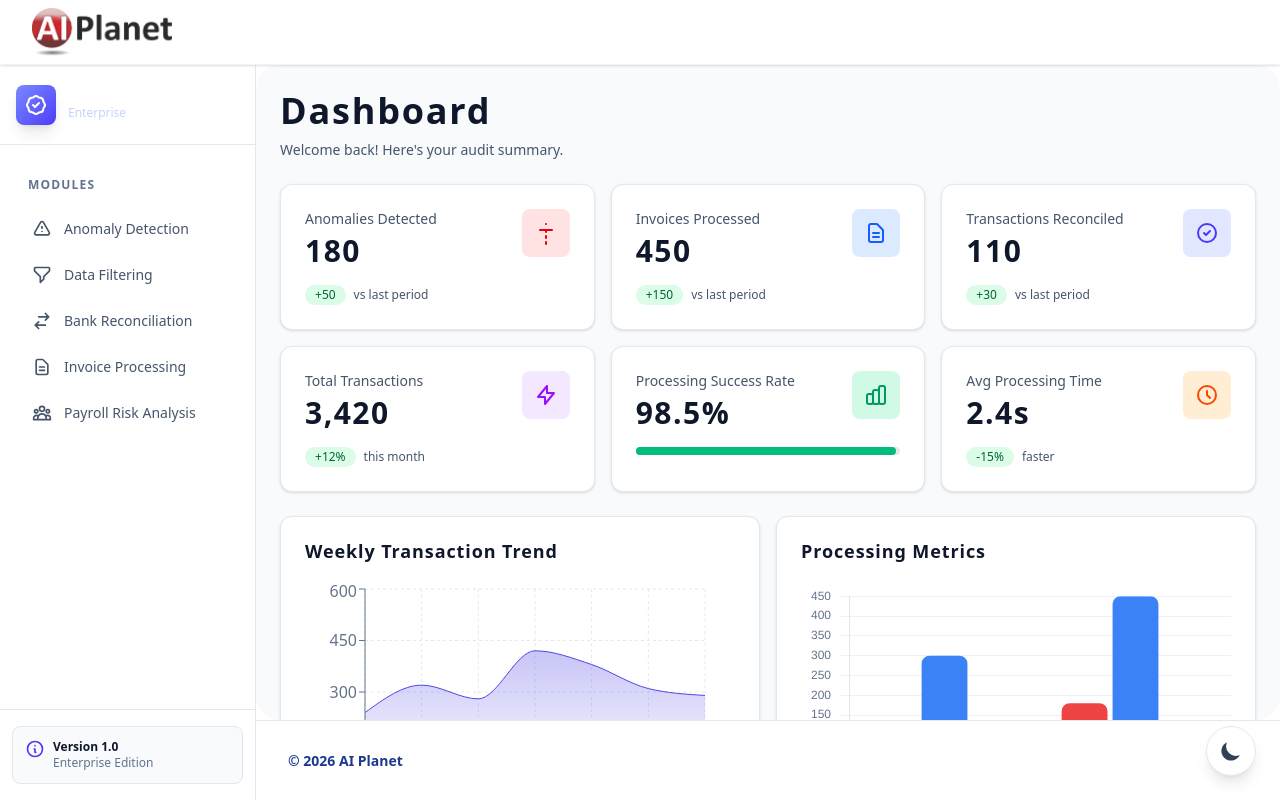
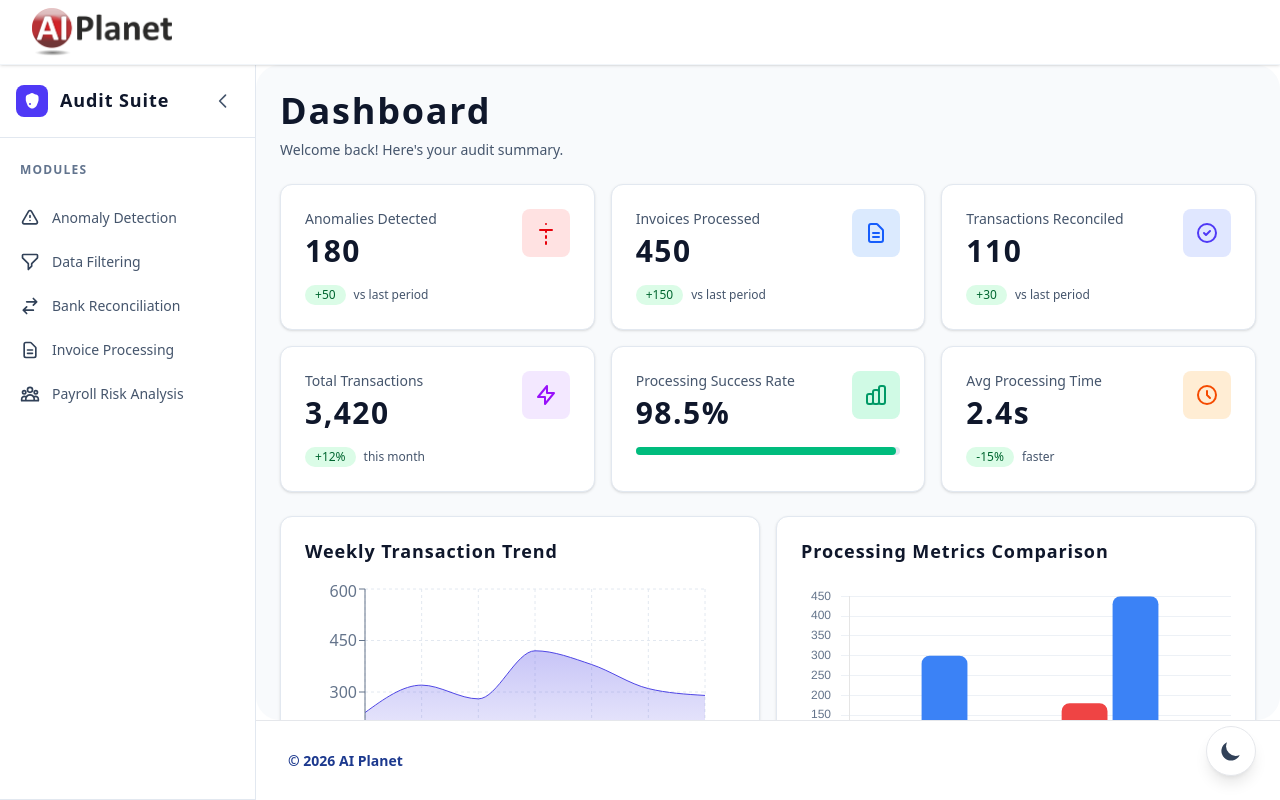
Before and after one commit to RaviKrishna-isowhiz/new_test_ai, a Next.js app: page /dashboard in a window 1280 px wide. Built offline with nearby package versions, Linux system fonts and the light colour scheme; a web font is replaced by a local one.

Commit message:
feat: redesign sidebar and update typography
Rebuild sidebar with minimal design and full dark/light mode support
Implement consistent typography system across dashboard sections

```diff
--- a/src/app/dashboard/page.tsx
+++ b/src/app/dashboard/page.tsx
@@ -12,6 +12,7 @@ import {
   Legend,
 } from "chart.js";
 import { useTheme } from "@/contexts/ThemeContext";
+import { typography } from "@/styles/typography";
 import {
   AreaChart,
   Area,
@@ -100,8 +101,8 @@ export default function DashboardPage() {
       <div className="w-full flex flex-col gap-6">
         {/* Header */}
         <div>
-          <h1 className="text-4xl font-bold text-slate-900 dark:text-white mb-2">Dashboard</h1>
-          <p className="text-slate-600 dark:text-slate-400 text-sm">Welcome back! Here&apos;s your audit summary.</p>
+          <h1 className={`${typography.pageTitle.full} mb-2`}>Dashboard</h1>
+          <p className={`${typography.body.full}`}>Welcome back! Here&apos;s your audit summary.</p>
         </div>
 
         {/* KPI Cards Grid - 2x3 */}
@@ -110,8 +111,8 @@ export default function DashboardPage() {
           <div className="bg-white dark:bg-slate-800 rounded-xl p-6 border border-slate-200 dark:border-slate-700 shadow-sm hover:shadow-md transition-shadow">
             <div className="flex items-start justify-between mb-4">
               <div>
-                <p className="text-slate-600 dark:text-slate-400 text-sm font-medium mb-1">Anomalies Detected</p>
-                <h3 className="text-3xl font-bold text-slate-900 dark:text-white">{dashboardData.anomalyFiles.current}</h3>
+                <p className={`${typography.kpiLabel.full} mb-1`}>Anomalies Detected</p>
+                <h3 className={`${typography.kpiValue.full}`}>{dashboardData.anomalyFiles.current}</h3>
               </div>
               <div className="p-3 bg-red-100 dark:bg-red-900/30 rounded-lg">
                 <svg className="w-6 h-6 text-red-600 dark:text-red-400" fill="none" stroke="currentColor" viewBox="0 0 24 24">
@@ -131,8 +132,8 @@ export default function DashboardPage() {
           <div className="bg-white dark:bg-slate-800 rounded-xl p-6 border border-slate-200 dark:border-slate-700 shadow-sm hover:shadow-md transition-shadow">
             <div className="flex items-start justify-between mb-4">
               <div>
-                <p className="text-slate-600 dark:text-slate-400 text-sm font-medium mb-1">Invoices Processed</p>
-                <h3 className="text-3xl font-bold text-slate-900 dark:text-white">{dashboardData.invoicesProcessed.current}</h3>
+                <p className={`${typography.kpiLabel.full} mb-1`}>Invoices Processed</p>
+                <h3 className={`${typography.kpiValue.full}`}>{dashboardData.invoicesProcessed.current}</h3>
               </div>
               <div className="p-3 bg-blue-100 dark:bg-blue-900/30 rounded-lg">
                 <svg className="w-6 h-6 text-blue-600 dark:text-blue-400" fill="none" stroke="currentColor" viewBox="0 0 24 24">
@@ -152,8 +153,8 @@ export default function DashboardPage() {
           <div className="bg-white dark:bg-slate-800 rounded-xl p-6 border border-slate-200 dark:border-slate-700 shadow-sm hover:shadow-md transition-shadow">
             <div className="flex items-start justify-between mb-4">
               <div>
-                <p className="text-slate-600 dark:text-slate-400 text-sm font-medium mb-1">Transactions Reconciled</p>
-                <h3 className="text-3xl font-bold text-slate-900 dark:text-white">{dashboardData.bankReconciled.current}</h3>
+                <p className={`${typography.kpiLabel.full} mb-1`}>Transactions Reconciled</p>
+                <h3 className={`${typography.kpiValue.full}`}>{dashboardData.bankReconciled.current}</h3>
               </div>
               <div className="p-3 bg-indigo-100 dark:bg-indigo-900/30 rounded-lg">
                 <svg className="w-6 h-6 text-indigo-600 dark:text-indigo-400" fill="none" stroke="currentColor" viewBox="0 0 24 24">
@@ -173,8 +174,8 @@ export default function DashboardPage() {
           <div className="bg-white dark:bg-slate-800 rounded-xl p-6 border border-slate-200 dark:border-slate-700 shadow-sm hover:shadow-md transition-shadow">
             <div className="flex items-start justify-between mb-4">
               <div>
-                <p className="text-slate-600 dark:text-slate-400 text-sm font-medium mb-1">Total Transactions</p>
-                <h3 className="text-3xl font-bold text-slate-900 dark:text-white">{dashboardData.totalTransactions.value.toLocaleString()}</h3>
+                <p className={`${typography.kpiLabel.full} mb-1`}>Total Transactions</p>
+                <h3 className={`${typography.kpiValue.full}`}>{dashboardData.totalTransactions.value.toLocaleString()}</h3>
               </div>
               <div className="p-3 bg-purple-100 dark:bg-purple-900/30 rounded-lg">
                 <svg className="w-6 h-6 text-purple-600 dark:text-purple-400" fill="none" stroke="currentColor" viewBox="0 0 24 24">
@@ -194,8 +195,8 @@ export default function DashboardPage() {
           <div className="bg-white dark:bg-slate-800 rounded-xl p-6 border border-slate-200 dark:border-slate-700 shadow-sm hover:shadow-md transition-shadow">
             <div className="flex items-start justify-between mb-4">
               <div>
-                <p className="text-slate-600 dark:text-slate-400 text-sm font-medium mb-1">Processing Success Rate</p>
-                <h3 className="text-3xl font-bold text-slate-900 dark:text-white">{dashboardData.successRate.value}%</h3>
+                <p className={`${typography.kpiLabel.full} mb-1`}>Processing Success Rate</p>
+                <h3 className={`${typography.kpiValue.full}`}>{dashboardData.successRate.value}%</h3>
               </div>
               <div className="p-3 bg-emerald-100 dark:bg-emerald-900/30 rounded-lg">
                 <svg className="w-6 h-6 text-emerald-600 dark:text-emerald-400" fill="none" stroke="currentColor" viewBox="0 0 24 24">
@@ -212,8 +213,8 @@ export default function DashboardPage() {
           <div className="bg-white dark:bg-slate-800 rounded-xl p-6 border border-slate-200 dark:border-slate-700 shadow-sm hover:shadow-md transition-shadow">
             <div className="flex items-start justify-between mb-4">
               <div>
-                <p className="text-slate-600 dark:text-slate-400 text-sm font-medium mb-1">Avg Processing Time</p>
-                <h3 className="text-3xl font-bold text-slate-900 dark:text-white">{dashboardData.avgProcessingTime.value}</h3>
+                <p className={`${typography.kpiLabel.full} mb-1`}>Avg Processing Time</p>
+                <h3 className={`${typography.kpiValue.full}`}>{dashboardData.avgProcessingTime.value}</h3>
               </div>
               <div className="p-3 bg-orange-100 dark:bg-orange-900/30 rounded-lg">
                 <svg className="w-6 h-6 text-orange-600 dark:text-orange-400" fill="none" stroke="currentColor" viewBox="0 0 24 24">
@@ -234,7 +235,7 @@ export default function DashboardPage() {
         <div className="grid grid-cols-1 lg:grid-cols-2 gap-4">
           {/* Weekly Trend Chart */}
           <div className="bg-white dark:bg-slate-800 rounded-xl p-6 border border-slate-200 dark:border-slate-700 shadow-sm">
-            <h3 className="text-lg font-bold text-slate-900 dark:text-white mb-4">Weekly Transaction Trend</h3>
+            <h3 className={`${typography.cardTitle.full} mb-4`}>Weekly Transaction Trend</h3>
             <div className="h-64">
               <ResponsiveContainer width="100%" height="100%">
                 <AreaChart data={timeSeriesData} margin={{ top: 10, right: 30, left: 0, bottom: 10 }}>
@@ -255,7 +256,7 @@ export default function DashboardPage() {
 
           {/* Comparison Chart */}
           <div className="bg-white dark:bg-slate-800 rounded-xl p-6 border border-slate-200 dark:border-slate-700 shadow-sm">
-            <h3 className="text-lg font-bold text-slate-900 dark:text-white mb-4">Processing Metrics</h3>
+            <h3 className={`${typography.cardTitle.full} mb-4`}>Processing Metrics Comparison</h3>
             <div className="relative h-64 w-full">
               <Bar
                 data={{
--- a/src/components/Sidebar.tsx
+++ b/src/components/Sidebar.tsx
@@ -4,6 +4,7 @@ import React, { useState } from 'react';
 import Link from 'next/link';
 import { usePathname } from 'next/navigation';
 import { useTheme } from "@/contexts/ThemeContext";
+import { typography } from "@/styles/typography";
 
 export default function Sidebar() {
   const pathname = usePathname();
@@ -60,41 +61,35 @@ export default function Sidebar() {
   ];
 
   return (
-    <aside className={`${isCollapsed ? 'w-20' : 'w-64'} bg-white dark:bg-slate-900 border-r border-slate-200 dark:border-slate-800 hidden md:flex flex-col h-full shrink-0 transition-all duration-300 relative ${isDark ? 'dark-mode-active' : ''}`}>
-      {/* Logo Header */}
-      <div className={`bg-gradient-to-br from-navy to-indigo dark:from-slate-800 dark:to-slate-900 border-b border-slate-200 dark:border-slate-700 flex items-center justify-between relative px-4 py-4 min-h-[80px]`}>
+    <aside className={`${isCollapsed ? 'w-20' : 'w-64'} bg-white dark:bg-slate-900 border-r border-slate-200 dark:border-slate-800 hidden md:flex flex-col h-full shrink-0 transition-all duration-300 ${isDark ? 'dark-mode-active' : ''}`}>
+      {/* Header */}
+      <div className="border-b border-slate-200 dark:border-slate-800 px-4 py-5 flex items-center justify-between">
         {!isCollapsed && (
-          <div className="flex items-center gap-3 flex-1 min-w-0">
-            {/* Logo Circle */}
-            <div className="flex-shrink-0 w-10 h-10 bg-gradient-to-br from-indigo-400 to-indigo-600 rounded-lg flex items-center justify-center shadow-lg">
-              <svg className="w-6 h-6 text-white" fill="none" stroke="currentColor" viewBox="0 0 24 24">
-                <path strokeLinecap="round" strokeLinejoin="round" strokeWidth={2} d="M9 12l2 2 4-4M7.835 4.697a3.42 3.42 0 001.946-.806 3.42 3.42 0 014.438 0 3.42 3.42 0 001.946.806 3.42 3.42 0 013.138 3.138 3.42 3.42 0 00.806 1.946 3.42 3.42 0 010 4.438 3.42 3.42 0 00-.806 1.946 3.42 3.42 0 01-3.138 3.138 3.42 3.42 0 00-1.946.806 3.42 3.42 0 01-4.438 0 3.42 3.42 0 00-1.946-.806 3.42 3.42 0 01-3.138-3.138 3.42 3.42 0 00-.806-1.946 3.42 3.42 0 010-4.438 3.42 3.42 0 00.806-1.946 3.42 3.42 0 013.138-3.138z" />
+          <div className="flex items-center gap-3">
+            <div className="w-8 h-8 bg-indigo-600 dark:bg-indigo-500 rounded-lg flex items-center justify-center flex-shrink-0">
+              <svg className="w-5 h-5 text-white" fill="currentColor" viewBox="0 0 20 20">
+                <path fillRule="evenodd" d="M6.267 3.455a3.066 3.066 0 001.745-.723 3.066 3.066 0 013.976 0 3.066 3.066 0 001.745.723 3.066 3.066 0 012.812 3.062v2.332c0 .322-.033.646-.099.967a28.697 28.697 0 01-1.979 5.25 5.83 5.83 0 01-2.804 2.202 5.83 5.83 0 01-2.997 0 5.83 5.83 0 01-2.804-2.202 28.7 28.7 0 01-1.979-5.25 10.87 10.87 0 01-.099-.967V6.517a3.066 3.066 0 012.812-3.062zM9 13a1 1 0 11-2 0 1 1 0 012 0z" clipRule="evenodd" />
               </svg>
             </div>
-            {/* Brand Text */}
-            <div className="flex-1 min-w-0">
-              <h1 className="text-sm font-bold text-white truncate">Audit Suite</h1>
-              <p className="text-xs text-indigo-200 truncate">Enterprise</p>
-            </div>
+            <h2 className={`${typography.cardTitle.full} truncate`}>Audit Suite</h2>
           </div>
         )}
 
         {isCollapsed && (
-          <div className="w-10 h-10 bg-gradient-to-br from-indigo-400 to-indigo-600 rounded-lg flex items-center justify-center shadow-lg mx-auto">
-            <svg className="w-6 h-6 text-white" fill="none" stroke="currentColor" viewBox="0 0 24 24">
-              <path strokeLinecap="round" strokeLinejoin="round" strokeWidth={2} d="M9 12l2 2 4-4M7.835 4.697a3.42 3.42 0 001.946-.806 3.42 3.42 0 014.438 0 3.42 3.42 0 001.946.806 3.42 3.42 0 013.138 3.138 3.42 3.42 0 00.806 1.946 3.42 3.42 0 010 4.438 3.42 3.42 0 00-.806 1.946 3.42 3.42 0 01-3.138 3.138 3.42 3.42 0 00-1.946.806 3.42 3.42 0 01-4.438 0 3.42 3.42 0 00-1.946-.806 3.42 3.42 0 01-3.138-3.138 3.42 3.42 0 00-.806-1.946 3.42 3.42 0 010-4.438 3.42 3.42 0 00.806-1.946 3.42 3.42 0 013.138-3.138z" />
+          <div className="w-8 h-8 bg-indigo-600 dark:bg-indigo-500 rounded-lg flex items-center justify-center flex-shrink-0 mx-auto">
+            <svg className="w-5 h-5 text-white" fill="currentColor" viewBox="0 0 20 20">
+              <path fillRule="evenodd" d="M6.267 3.455a3.066 3.066 0 001.745-.723 3.066 3.066 0 013.976 0 3.066 3.066 0 001.745.723 3.066 3.066 0 012.812 3.062v2.332c0 .322-.033.646-.099.967a28.697 28.697 0 01-1.979 5.25 5.83 5.83 0 01-2.804 2.202 5.83 5.83 0 01-2.997 0 5.83 5.83 0 01-2.804-2.202 28.7 28.7 0 01-1.979-5.25 10.87 10.87 0 01-.099-.967V6.517a3.066 3.066 0 012.812-3.062zM9 13a1 1 0 11-2 0 1 1 0 012 0z" clipRule="evenodd" />
             </svg>
           </div>
         )}
 
-        {/* Collapse Button */}
         <button
           onClick={() => setIsCollapsed(!isCollapsed)}
-          className={`absolute top-4 ${isCollapsed ? 'left-1/2 -translate-x-1/2' : 'right-4'} bg-white/20 backdrop-blur-sm hover:bg-white/30 border border-white/10 rounded-lg p-1.5 transition-all duration-200 z-20`}
-          title={isCollapsed ? "Expand" : "Collapse"}
+          className="p-1.5 hover:bg-slate-100 dark:hover:bg-slate-800 rounded-lg transition-colors flex-shrink-0"
+          title={isCollapsed ? "Expand sidebar" : "Collapse sidebar"}
         >
           <svg
-            className={`w-4 h-4 text-white transform transition-transform duration-300 ${isCollapsed ? 'rotate-180' : ''}`}
+            className={`w-5 h-5 text-slate-600 dark:text-slate-400 transition-transform duration-300 ${isCollapsed ? 'rotate-180' : ''}`}
             fill="none"
             stroke="currentColor"
             viewBox="0 0 24 24"
@@ -103,15 +98,16 @@ export default function Sidebar() {
           </svg>
         </button>
       </div>
-      <div className="flex-1 overflow-y-auto py-6 overflow-x-hidden">
-        <nav className="space-y-1.5 px-3">
-          {/* Navigation Label */}
+
+      {/* Navigation */}
+      <nav className="flex-1 overflow-y-auto py-4 px-2">
         {!isCollapsed && (
-            <div className="px-4 py-2 mb-2">
+          <div className="px-3 py-2 mb-3">
             <p className="text-xs font-semibold text-slate-500 dark:text-slate-400 uppercase tracking-widest">Modules</p>
           </div>
         )}
 
+        <div className="space-y-1">
           {links.map((link) => {
             const isActive = pathname === link.href;
             return (
@@ -119,67 +115,22 @@ export default function Sidebar() {
                 key={link.href}
                 href={link.href}
                 title={isCollapsed ? link.label : ''}
-                className={`flex items-center rounded-lg transition-all duration-200 group relative overflow-hidden ${isCollapsed ? 'justify-center p-3 mx-1' : 'px-4 py-2.5 gap-3'} ${
+                className={`flex items-center gap-3 px-3 py-2.5 rounded-lg transition-colors duration-200 ${
                   isActive
-                    ? 'bg-gradient-to-r from-indigo-50 to-indigo-100/50 dark:from-indigo-950/40 dark:to-indigo-900/20 text-indigo-700 dark:text-indigo-300 font-semibold shadow-sm'
-                    : 'text-slate-600 dark:text-slate-400 hover:bg-slate-100/50 dark:hover:bg-slate-800/50 hover:text-slate-900 dark:hover:text-white'
-                }`}
+                    ? 'bg-indigo-50 dark:bg-indigo-950/30 text-indigo-600 dark:text-indigo-400 font-semibold'
+                    : 'text-slate-700 dark:text-slate-400 hover:bg-slate-100 dark:hover:bg-slate-800/50'
+                } ${isCollapsed ? 'justify-center px-2' : ''}`}
               >
-                {/* Active indicator */}
-                {isActive && (
-                  <div className="absolute left-0 top-0 bottom-0 w-1 bg-gradient-to-b from-indigo-500 to-indigo-600" />
-                )}
-
-                {/* Icon */}
-                <div className={`flex-shrink-0 w-5 h-5 ${isCollapsed ? '' : 'ml-1'}`}>
                 {link.icon}
-                </div>
-
-                {/* Label */}
-                {!isCollapsed && (
-                  <span className="flex-1 text-sm font-medium truncate">{link.label}</span>
-                )}
-
-                {/* Chevron on active */}
-                {!isCollapsed && isActive && (
-                  <svg className="w-4 h-4 flex-shrink-0 text-indigo-600 dark:text-indigo-400" fill="none" viewBox="0 0 24 24" stroke="currentColor">
-                    <path strokeLinecap="round" strokeLinejoin="round" strokeWidth={2.5} d="M9 5l7 7-7 7" />
-                  </svg>
-                )}
+                {!isCollapsed && <span className={`${typography.navItem.full} flex-1 truncate`}>{link.label}</span>}
               </Link>
             );
           })}
+        </div>
       </nav>
-      </div>
 
-      {/* Footer Section */}
-      <div className="border-t border-slate-200 dark:border-slate-800 px-3 py-4 space-y-3">
-        {!isCollapsed && (
-          <div className="px-3 py-3 bg-slate-50 dark:bg-slate-800/50 rounded-lg border border-slate-200 dark:border-slate-700">
-            <div className="flex items-start gap-2">
-              <div className="flex-shrink-0">
-                <svg className="w-5 h-5 text-indigo-600 dark:text-indigo-400" fill="none" stroke="currentColor" viewBox="0 0 24 24">
-                  <path strokeLinecap="round" strokeLinejoin="round" strokeWidth={2} d="M13 16h-1v-4h-1m1-4h.01M21 12a9 9 0 11-18 0 9 9 0 0118 0z" />
-                </svg>
-              </div>
-              <div className="flex-1 min-w-0">
-                <p className="text-xs font-semibold text-slate-900 dark:text-white">Version 1.0</p>
-                <p className="text-xs text-slate-500 dark:text-slate-400">Enterprise Edition</p>
-              </div>
-            </div>
-          </div>
-        )}
-
-        {isCollapsed && (
-          <div className="flex justify-center">
-            <div className="w-8 h-8 bg-slate-100 dark:bg-slate-800 rounded-lg flex items-center justify-center border border-slate-200 dark:border-slate-700">
-              <svg className="w-4 h-4 text-slate-600 dark:text-slate-400" fill="none" stroke="currentColor" viewBox="0 0 24 24">
-                <path strokeLinecap="round" strokeLinejoin="round" strokeWidth={2} d="M13 16h-1v-4h-1m1-4h.01M21 12a9 9 0 11-18 0 9 9 0 0118 0z" />
-              </svg>
-            </div>
-          </div>
-        )}
-      </div>
+      {/* Footer Divider */}
+      <div className="border-t border-slate-200 dark:border-slate-800" />
     </aside>
   );
 }
--- /dev/null
+++ b/src/styles/typography.ts
@@ -0,0 +1,116 @@
+// Typography System - Single Source of Truth
+// All text styles in one place for consistency
+
+export const typography = {
+  // Page/Section Titles
+  pageTitle: {
+    light: "text-4xl font-bold text-slate-900",
+    dark: "dark:text-white",
+    full: "text-4xl font-bold text-slate-900 dark:text-white"
+  },
+
+  // Section Headings
+  sectionHeading: {
+    light: "text-2xl font-bold text-slate-900",
+    dark: "dark:text-white",
+    full: "text-2xl font-bold text-slate-900 dark:text-white"
+  },
+
+  // Card Titles
+  cardTitle: {
+    light: "text-lg font-semibold text-slate-900",
+    dark: "dark:text-white",
+    full: "text-lg font-semibold text-slate-900 dark:text-white"
+  },
+
+  // Subheadings
+  subheading: {
+    light: "text-sm font-semibold text-slate-700",
+    dark: "dark:text-slate-300",
+    full: "text-sm font-semibold text-slate-700 dark:text-slate-300"
+  },
+
+  // Body Text
+  body: {
+    light: "text-sm text-slate-600",
+    dark: "dark:text-slate-400",
+    full: "text-sm text-slate-600 dark:text-slate-400"
+  },
+
+  // Small Body
+  bodySmall: {
+    light: "text-xs text-slate-600",
+    dark: "dark:text-slate-400",
+    full: "text-xs text-slate-600 dark:text-slate-400"
+  },
+
+  // Label/Caption
+  label: {
+    light: "text-xs font-medium text-slate-700",
+    dark: "dark:text-slate-300",
+    full: "text-xs font-medium text-slate-700 dark:text-slate-300"
+  },
+
+  // Badge/Tag
+  badge: {
+    light: "text-xs font-semibold text-slate-900",
+    dark: "dark:text-white",
+    full: "text-xs font-semibold text-slate-900 dark:text-white"
+  },
+
+  // KPI Values
+  kpiValue: {
+    light: "text-3xl font-bold text-slate-900",
+    dark: "dark:text-white",
+    full: "text-3xl font-bold text-slate-900 dark:text-white"
+  },
+
+  // KPI Label
+  kpiLabel: {
+    light: "text-sm font-medium text-slate-600",
+    dark: "dark:text-slate-400",
+    full: "text-sm font-medium text-slate-600 dark:text-slate-400"
+  },
+
+  // Navigation Item
+  navItem: {
+    light: "text-sm font-medium text-slate-600",
+    dark: "dark:text-slate-400",
+    full: "text-sm font-medium text-slate-600 dark:text-slate-400"
+  },
+
+  // Navigation Item Active
+  navItemActive: {
+    light: "text-sm font-semibold text-slate-900",
+    dark: "dark:text-white",
+    full: "text-sm font-semibold text-slate-900 dark:text-white"
+  }
+};
+
+// Color System
+export const colors = {
+  primary: {
+    light: "text-slate-900",
+    dark: "dark:text-white"
+  },
+  secondary: {
+    light: "text-slate-600",
+    dark: "dark:text-slate-400"
+  },
+  accent: {
+    light: "text-indigo-600",
+    dark: "dark:text-indigo-400"
+  },
+  success: {
+    light: "text-emerald-600",
+    dark: "dark:text-emerald-400"
+  },
+  error: {
+    light: "text-red-600",
+    dark: "dark:text-red-400"
+  },
+  warning: {
+    light: "text-amber-600",
+    dark: "dark:text-amber-400"
+  }
+};
```
Lines whose indentation alone changed are shown as unchanged.
